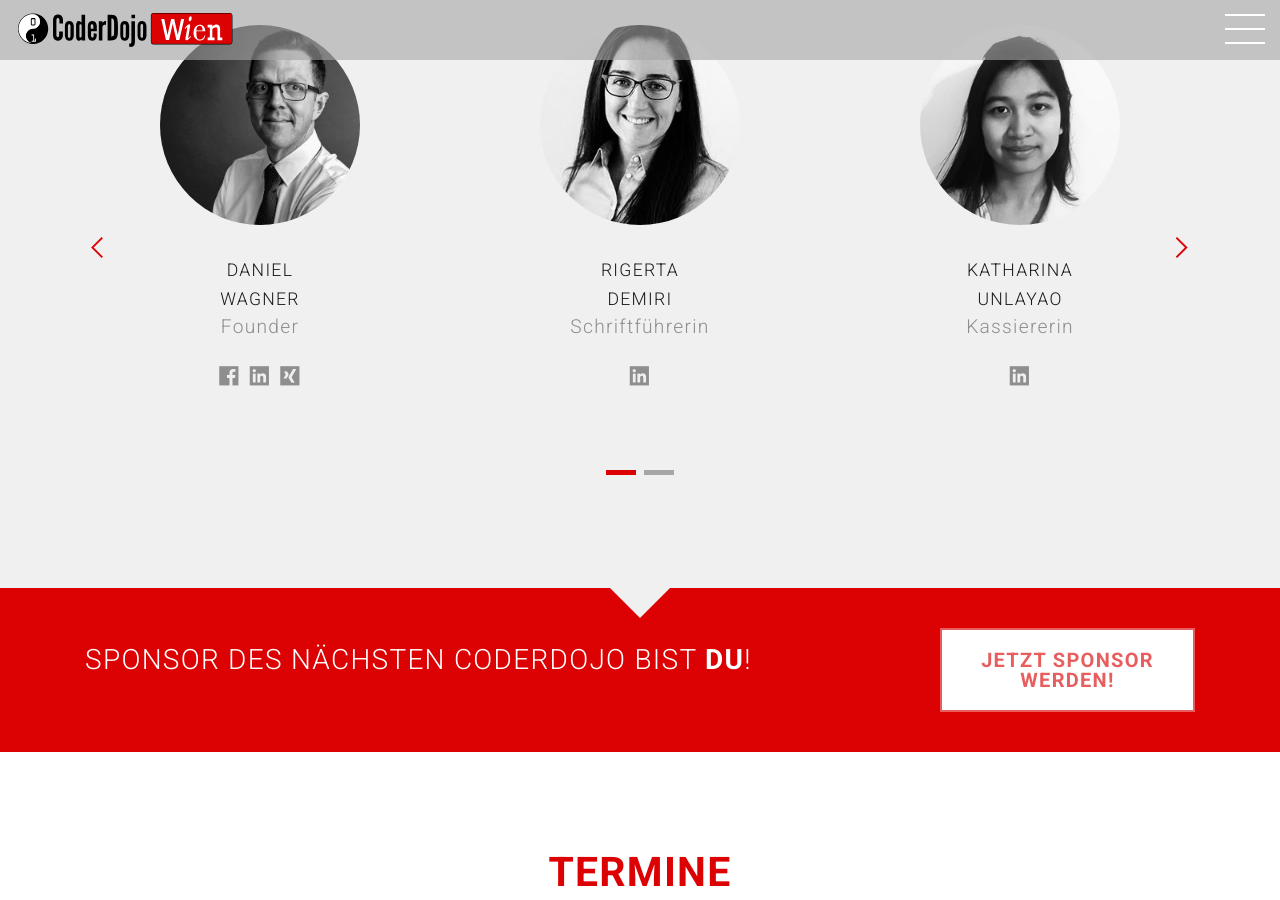
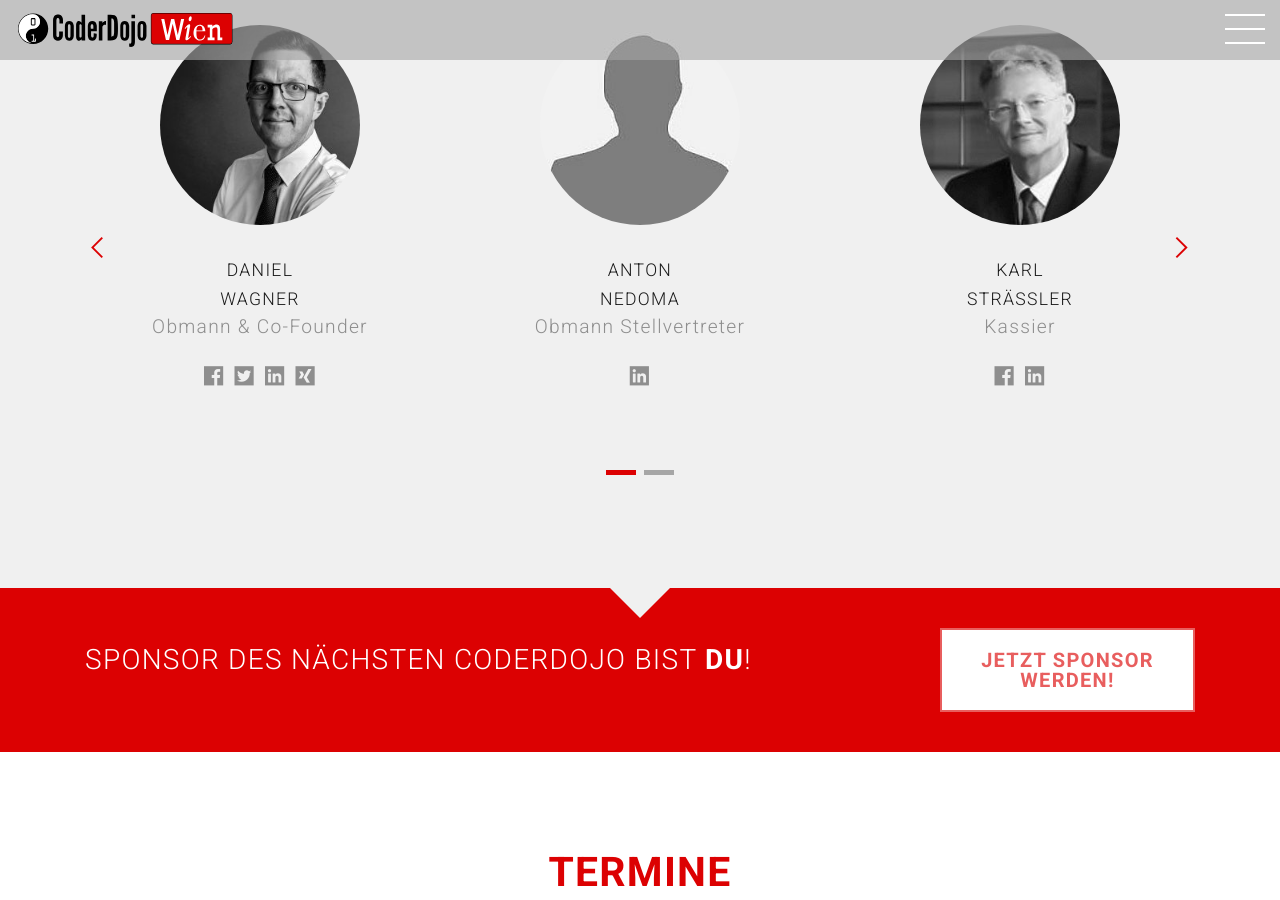
Before and after one commit to coderdojo-wien/coderdojo-wien.github.io, a Jekyll site: the page built from index.html, in a window 1280 px wide and 900 px high, scrolled down 2842 px. Built offline with Jekyll 4.4.1, drawn with Linux system fonts in a browser that asks for light colours; nearby versions of some CDN libraries; comment, search, counter and statistics services are not loaded.

Commit message:
Updated board members

```diff
--- a/_data/team.yml
+++ b/_data/team.yml
@@ -13,7 +13,7 @@ team-members-list:
 # Team Member
 - firstname: Daniel
   lastname: Wagner
-  tagline: Founder
+  tagline: Obmann & Co-Founder
   avatar: daniel_wagner.jpg
   email: 'daniel.wagner@wien.coderdojo.net'
 
@@ -21,18 +21,18 @@ team-members-list:
   youtube:
   pinterest:
   facebook: 'https://www.facebook.com/daniel.wagn3r'
-  twitter:
+  twitter: 'https://twitter.com/daniel_wagn3r'
   google-plus:
   linkedin: 'https://www.linkedin.com/in/daniel-wagner-b90b43138/'
   xing: 'https://www.xing.com/profile/Daniel_Wagner314'
   vimeo:
 
 # Team Member
-- firstname: Rigerta
-  lastname: Demiri
-  tagline: Schriftführerin
-  avatar: rigerta_demiri.jpg
-  email:
+- firstname: Anton
+  lastname: Nedoma
+  tagline: Obmann Stellvertreter
+  avatar: avatar.jpg
+  email: anton.nedoma@digitial-austria.at
 
   # Social Links
   youtube:
@@ -40,33 +40,16 @@ team-members-list:
   facebook:
   twitter:
   google-plus:
-  linkedin: 'https://www.linkedin.com/in/rigerta-demiri/'
-  xing:
-  vimeo:
-
-# Team Member
-- firstname: Katharina
-  lastname: Unlayao
-  tagline: Kassiererin
-  avatar: katharina_unlayao.jpg
-  email:
-
-  # Social Links
-  youtube:
-  pinterest:
-  facebook:
-  twitter:
-  google-plus:
-  linkedin: 'https://www.linkedin.com/in/katharina-unlayao-787063155'
+  linkedin: 'https://www.linkedin.com/in/anton-nedoma-abb7b6b2/'
   xing:
   vimeo:
 
 # Team Member
 - firstname: Karl
   lastname: Sträßler
-  tagline: Obmann-Stellvertreter
+  tagline: Kassier
   avatar: karl-straessler.jpg
-  email:
+  email: karl.straessler@wien.coderdojo.net
 
   # Social Links
   youtube:
@@ -77,3 +60,20 @@ team-members-list:
   linkedin: 'https://www.linkedin.com/in/karl-str%C3%A4ssler-98457710/'
   xing:
   vimeo:
+
+# Team Member
+- firstname: Thomas
+  lastname: Zapf
+  tagline: Schriftführer
+  avatar: thomas_zapf.jpg
+  email: thomas.zapf@digitial-austria.at
+
+  # Social Links
+  youtube:
+  pinterest:
+  facebook:
+  twitter:
+  google-plus:
+  linkedin: 'https://www.linkedin.com/in/thomas-zapf-0434b610'
+  xing:
+  vimeo:
```
Also changed, not shown: images/avatars/avatar.jpg (added), images/avatars/thomas_zapf.jpg (added).
